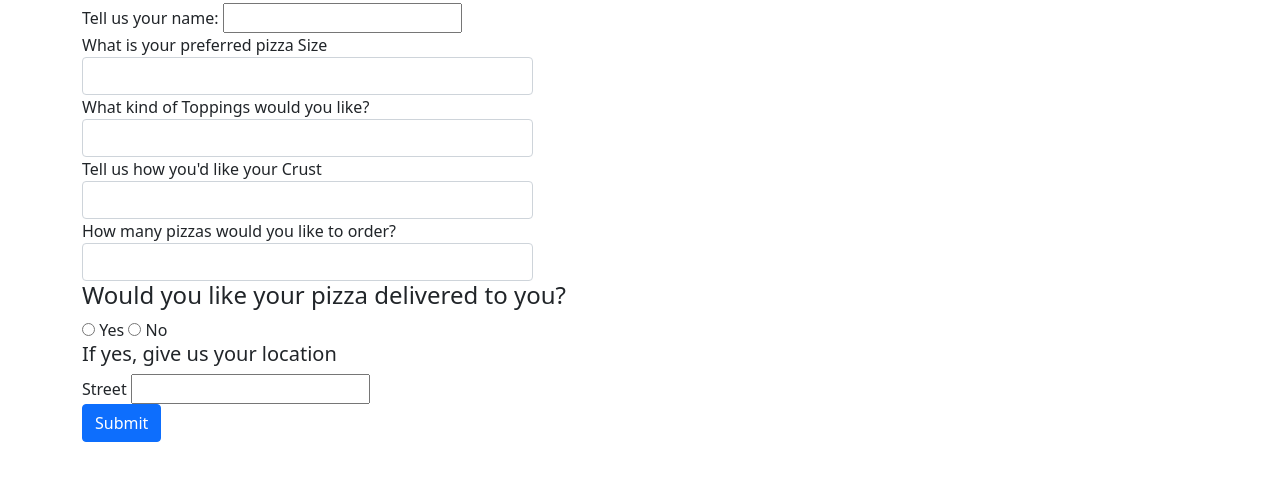
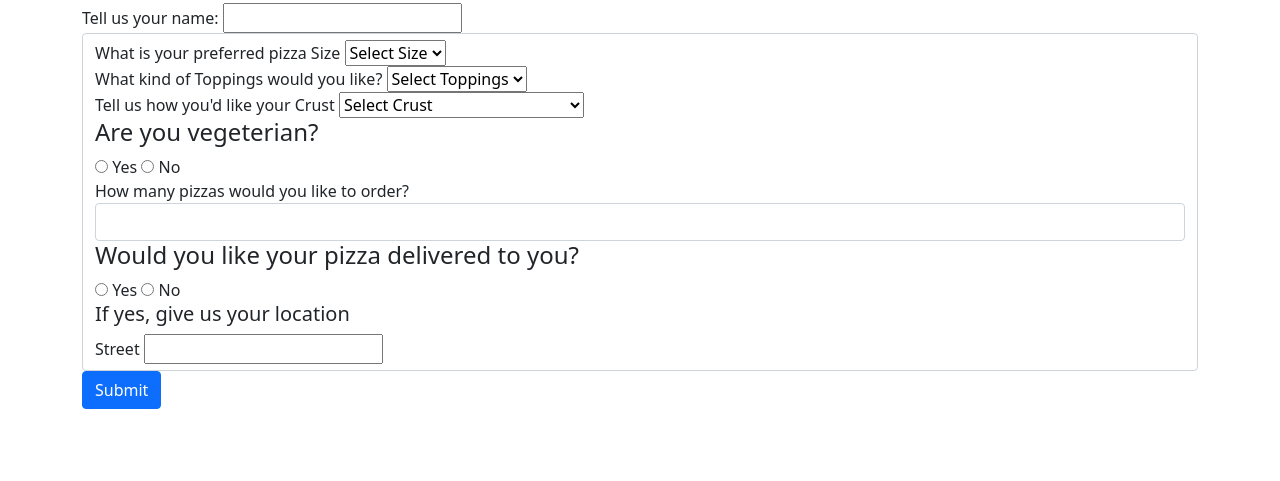
Before and after one commit to yveswangui/IP-4, a plain HTML site: page index.html in a window 1280 px wide. Shown: the part 53-534 px from the top of the page. Drawn offline with nearby package versions, Linux system fonts and the light colour scheme.

Commit message:
add option values

```diff
--- a/index.html
+++ b/index.html
@@ -18,25 +18,57 @@
         <form id="new-contact">
             <label for="new-customer-name">Tell us your name:</label>
             <input type="text" class="customer-name" id=" new-customer-name">
-
+            <div class="form-control">
                 <div class="row">
-                    <div class="col-md-5">
+                    <div class="col-md-10">
                         <div class="form-group">
                             <label for="pizza-size">What is your preferred pizza Size</label>
-                            <input type="text" class="form-control" id="pizza-size">
+                            <select id="pizza-size">
+                                <option value="size">Select Size</option>
+                                <option value="Big">Big</option>
+                                <option value="Medium">Medium</option>
+                                <option value="Small">Small</option>
+                            </select>
                         </div>
                         <div class="form-group">
                             <label for="pizza-toppings">What kind of Toppings would you like?</label>
-                            <input type="text" class="form-control" id="pizza-toppings">
+                            <select name="" id="pizza-toppings">
+                                <option value="toppings">Select Toppings</option>
+                                <option value="Pepperoni">Pepperoni</option>
+                                <option value="Mushroom">Mushroom</option>
+                                <option value="Bacon">Bacon</option>
+                                <option value="Extra-Cheese">Extra-Cheese</option>
+                                <option value="Pineapple">Pineapple</option>
+                                <option value="Green Pepper">Green Pepper</option>
+                            </select>
                         </div>
                         <div class="form-group">
                             <label for="pizza-crust">Tell us how you'd like your Crust</label>
-                            <input type="text"  class="form-control" id="pizza-crust">
+                            <select name="" id="pizza-crust">
+                                <option value="crust">Select Crust</option>
+                                <option value="Thin 'N' Crispy">Thin 'N' Crispy</option>
+                                <option value="Classic">Classic</option>
+                                <option value="Gluten Free Base">Gluten Free</option>
+                                <option value="Garlic and Parmesean Coated">Garlic and Parmesean Coated</option>
+                                <option value="Cheese Stuffed">Cheese Stuffed</option>
+                                <option value="Pizza Bagels">Pizza Bagels</option>
+                            </select>
+                        </div>
+                        <h4>Are you vegeterian?</h4>
+                        <label class="radio">
+                            <input class="radio-one" type="radio" id="vegeterian" name="food-preference">
+                            <span class="checkmark"></span>
+                            Yes
+                        </label>
+                        <label class="radio">
+                            <input class="radio-two" type="radio" id="vegeterian" name="food-preference">
+                            <span class="checkmark"></span>
+                            No
+                        </label>
                         </div>
                             <div class="form-group">
                                 <label for="pizza-order">How many pizzas would you like to order?</label>
                                 <input type="number" class="form-control" id="pizza-order">
-                        </div>
                             </div>
                         </div>
                     <div class="form-group">
@@ -55,6 +87,7 @@
                         <label for="">Street</label>
                         <input type="text" class="new-street" id="">
                     </div>
+                </div>
 
                 <button type="submit" class="btn btn-primary">Submit</button>
 
```
Lines whose indentation alone changed are shown as unchanged.
